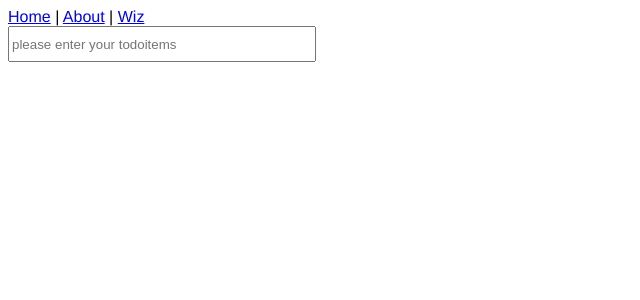
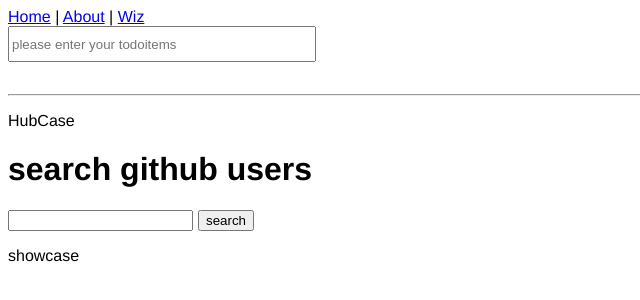
Before and after one commit to HDQueency/todolist, a Vue app: page / in a window 1280 px wide. Shown: the top 300 px of the page, without its empty margins (0-640 px from the left). Built offline with nearby package versions, Linux system fonts and the light colour scheme.

Commit message:
finish vue2

```diff
--- a/package.json
+++ b/package.json
@@ -7,6 +7,7 @@
     "build": "vue-cli-service build"
   },
   "dependencies": {
+    "axios": "^0.24.0",
     "core-js": "^3.6.5",
     "nanoid": "^3.1.30",
     "pubsub-js": "^1.9.4",
--- /dev/null
+++ b/src/components/HubCase.vue
@@ -0,0 +1,38 @@
+<template>
+  <div>
+    <p>HubCase</p>
+    <h1>search github users</h1>
+    <input type="text" v-model="keywords">
+    <button @click="getHub">search</button>
+  </div>
+</template>
+
+<script>
+import axios from "axios";
+export default {
+  name: "HubCase",
+  data(){
+    return{
+      keywords:'',
+    }
+  },
+  methods:{
+    getHub(){
+      //发送数据请求`https://api.github.com/search/users?q=${this.keywords}`
+      axios.get(`https://api.github.com/search/users?q=${this.keywords}`)
+        .then(
+            response => {
+              this.$bus.$emit("userlist",response.data.items)
+            }
+
+        )
+        .catch(error => console.log(error.message))
+    },
+  }
+}
+</script>
+
+<style scoped lang="stylus">
+button
+  margin-left 5px
+</style>
--- /dev/null
+++ b/src/components/HubList.vue
@@ -0,0 +1,28 @@
+<template>
+  <div>
+    <p>showcase</p>
+    <ul>
+      <li v-for="user in receiveData" :key="user.id">{{user.login}}</li>
+    </ul>
+  </div>
+</template>
+
+<script>
+export default {
+  name: "HubList",
+  data(){
+    return{
+      receiveData:[],
+    }
+  },
+  mounted() {
+    this.$bus.$on("userlist",(data)=>{
+      this.receiveData = data
+    })
+  }
+}
+</script>
+
+<style scoped>
+
+</style>
--- a/src/components/Share.vue
+++ /dev/null
@@ -1,13 +0,0 @@
-<template>
-
-</template>
-
-<script>
-export default {
-  name: "Share",
-}
-</script>
-
-<style scoped>
-
-</style>
--- a/src/main.js
+++ b/src/main.js
@@ -5,7 +5,7 @@ import store from './store'
 
 Vue.config.productionTip = false
 
-new Vue({
+const vm = new Vue({
   router,
   store,
   render: h => h(App),
--- a/src/views/About.vue
+++ b/src/views/About.vue
@@ -1,8 +1,6 @@
 <template>
   <div class="about">
     <Practice ref="toPass"></Practice>
-    <hr>
-    <Share></Share>
     <hr>
     <div class="display">
       <PracSlot :lists="foods" title="foods">
@@ -33,7 +31,6 @@
 <script>
 import Practice from "@/components/Practice";
 import PracSlot from "@/components/PracSlot";
-import Share from "@/components/Share";
 import pubsub from "pubsub-js"
 
 export default {
@@ -48,7 +45,6 @@ export default {
   components:{
     Practice,
     PracSlot,
-    Share,
   },
   mounted() {
     // this.$refs.toPass.$on("toPass",this.diyEvent)
--- a/src/views/BOTH.vue
+++ b/src/views/BOTH.vue
@@ -10,7 +10,7 @@
 export default {
   name: "BOTH",
   mounted() {
-    console.log(this.$route)
+    // console.log(this.$route)
   },
   props:["id","title"]
 }
--- a/src/views/Home.vue
+++ b/src/views/Home.vue
@@ -13,6 +13,9 @@
                 :clearAll="clearAll"
                 :class="clean"
     ></TodoFooter>
+    <hr>
+    <HubCase></HubCase>
+    <HubList></HubList>
   </div>
 </template>
 
@@ -21,6 +24,8 @@
 import TodoHeader from '@/components/TodoHeader'
 import TodoList from '@/components/TodoList'
 import TodoFooter from '@/components/TodoFooter'
+import HubCase from "@/components/HubCase";
+import HubList from "@/components/HubList";
 import {nanoid} from 'nanoid'
 
 export default {
@@ -28,7 +33,9 @@ export default {
   components: {
     TodoHeader,
     TodoList,
-    TodoFooter
+    TodoFooter,
+    HubCase,
+    HubList,
   },
   data(){
     return{
```
Also changed, not shown: 1 other file (tests, documents, lock files or other folders).
